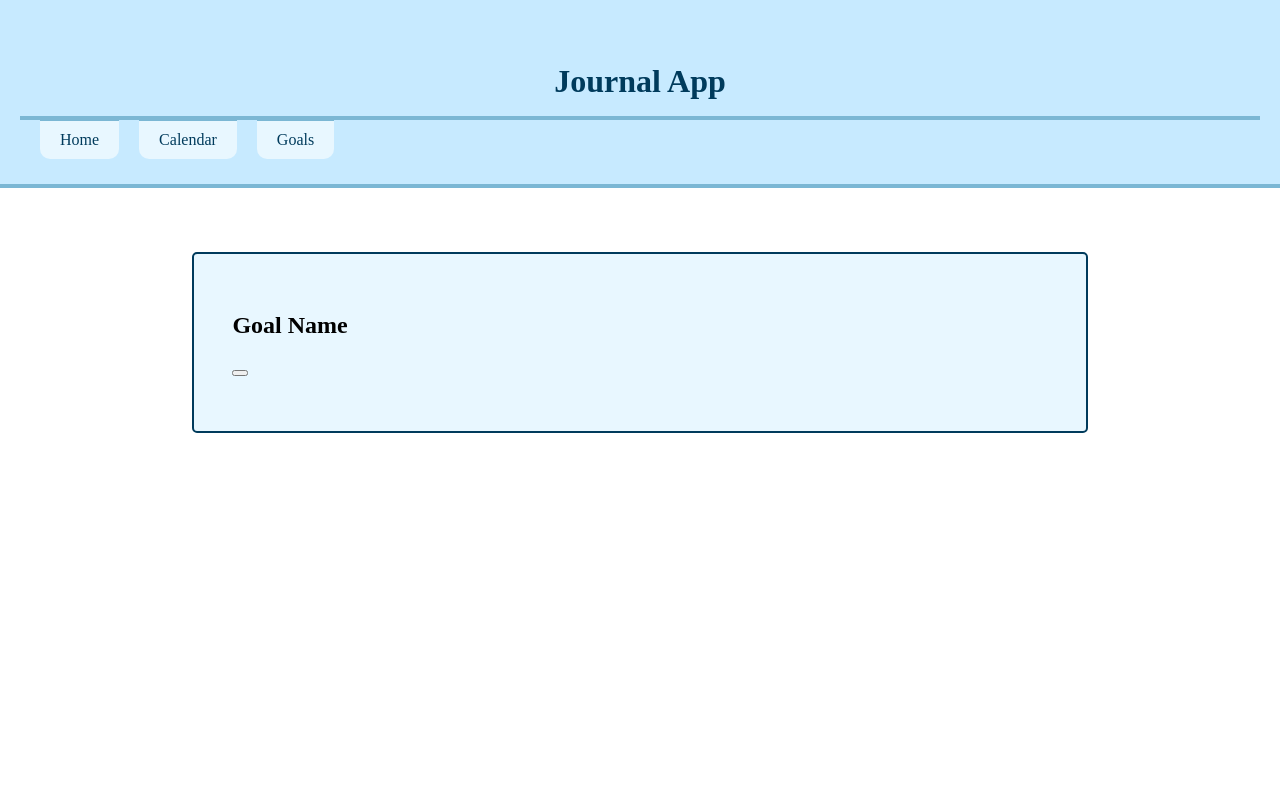
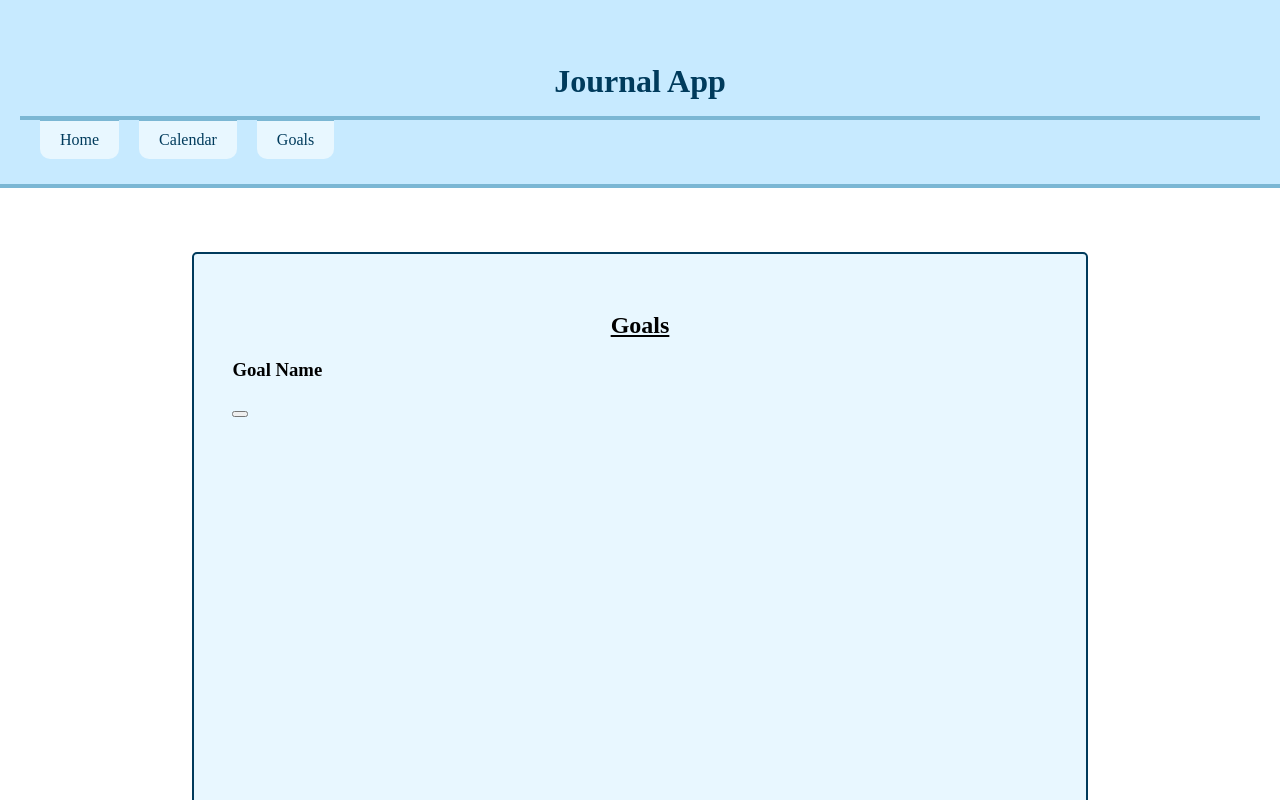
Before and after one commit to thomasgarrett455/CSE-310, a plain HTML site: page journal app/goals.html in a window 1280 px wide. Shown: the top 800 px of the page. Drawn offline with Linux system fonts and the light colour scheme.

Commit message:
changed name of folder

```diff
--- a/journal app/goals.html
+++ b/journal app/goals.html
@@ -6,7 +6,7 @@
     <title>Goals</title>
     <link rel="stylesheet" href="styles/main.css">
 </head>
-<body>
+<body class="goal-page">
     <header class="site-header">
         <img src="" alt="">
         <h1>Journal App</h1>
@@ -15,14 +15,13 @@
                 <li><a href="index.html">Home</a></li>
                 <li><a href="calendar.html">Calendar</a></li>
                 <li><a href="goals.html">Goals</a></li>
-                <!-- <li><a href=""></a></li> -->
             </ul>
         </nav>
     </header>
     <main>
-        <section id="score"></section>
+        <h2>Goals</h2>
         <section class="goals">
-            <h2>Goal Name</h2>
+            <h3>Goal Name</h3>
             <p class="dateCreated"></p>
             <p class="goalDescription"></p>
             <button class="checked"></button>
--- a/journal app/styles/pages/goals.css
+++ b/journal app/styles/pages/goals.css
@@ -0,0 +1,17 @@
+
+
+.goal-page {
+
+    .goals {
+        height: 800px
+    }
+
+    h2 {
+        text-align: center;
+        text-decoration: underline;
+    }
+
+
+
+
+}
```
